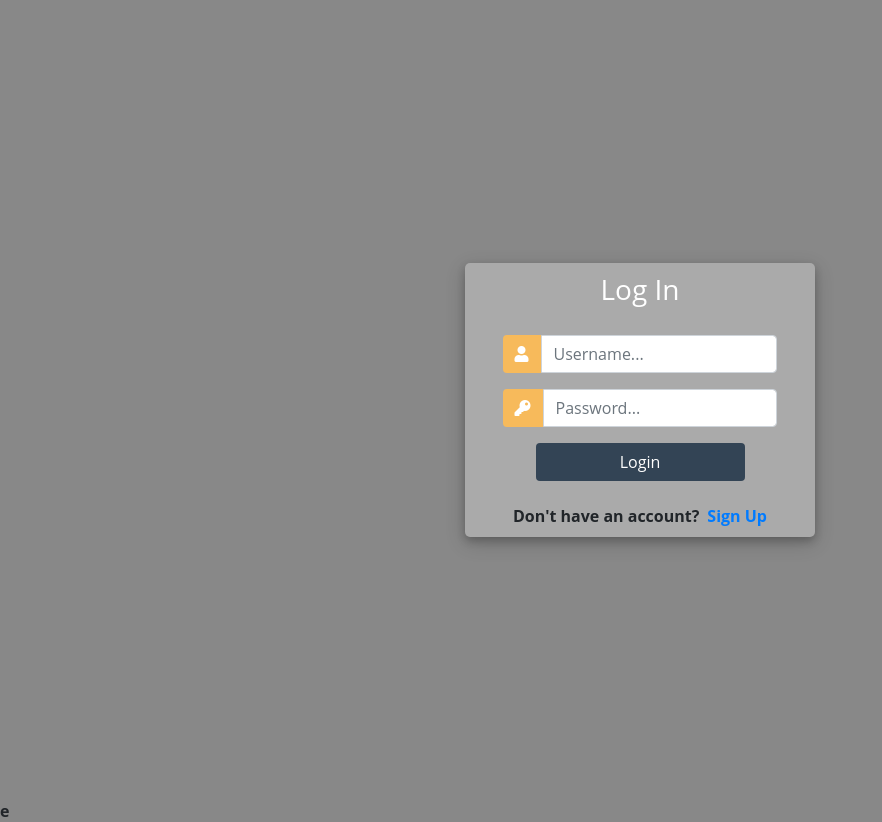
After one commit to Shadman-Ahmed-Chowdhury/Online-Judge, a Django app: page /login/ in a window 1280 px wide. The commit adds this page. Shown: the whole page, without its empty margins (0-882 px from the left). Run offline with Django 3.2, Linux system fonts and the light colour scheme; some libraries are stand-ins or nearby versions.

Commit message:
Login and Signup page added

```diff
--- /dev/null
+++ b/online_judge/accounts/templates/accounts/login.html
@@ -0,0 +1,121 @@
+<!DOCTYPE html>
+<html>
+
+<head>
+	<title>Log In - Online Judge</title>
+	<link rel="stylesheet" href="https://stackpath.bootstrapcdn.com/bootstrap/4.1.3/css/bootstrap.min.css" integrity="sha384-MCw98/SFnGE8fJT3GXwEOngsV7Zt27NXFoaoApmYm81iuXoPkFOJwJ8ERdknLPMO" crossorigin="anonymous">
+	<script src="https://ajax.googleapis.com/ajax/libs/jquery/3.3.1/jquery.min.js"></script>
+	<link rel="stylesheet" href="https://use.fontawesome.com/releases/v5.6.1/css/all.css" integrity="sha384-gfdkjb5BdAXd+lj+gudLWI+BXq4IuLW5IT+brZEZsLFm++aCMlF1V92rMkPaX4PP" crossorigin="anonymous">
+
+
+	<style>
+		body,
+		html {
+			margin: 0;
+			padding: 0;
+			height: 100%;
+			background: #888 !important;
+			font: bold 16px 'Open Sans', arial, sans-serif;
+		}
+		.user_card {
+			width: 350px;
+			margin-top: auto;
+			margin-bottom: auto;
+			background: #aaa;
+			position: relative;
+			display: flex;
+			justify-content: center;
+			flex-direction: column;
+			padding: 10px;
+			box-shadow: 0 4px 8px 0 rgba(0, 0, 0, 0.2), 0 6px 20px 0 rgba(0, 0, 0, 0.19);
+			-webkit-box-shadow: 0 4px 8px 0 rgba(0, 0, 0, 0.2), 0 6px 20px 0 rgba(0, 0, 0, 0.19);
+			-moz-box-shadow: 0 4px 8px 0 rgba(0, 0, 0, 0.2), 0 6px 20px 0 rgba(0, 0, 0, 0.19);
+			border-radius: 5px;
+
+		}
+
+		.form_container {
+			margin-top: 20px;
+		}
+
+		#form-title{
+			color: #fff;
+
+		}
+
+		.login_btn {
+			width: 100%;
+			background: #345 !important;
+			color: white !important;
+		}
+		.login_btn:focus {
+			box-shadow: none !important;
+			outline: 0px !important;
+		}
+		.login_container {
+			padding: 0 2rem;
+		}
+		.input-group-text {
+			background: #f7ba5b !important;
+			color: white !important;
+			border: 0 !important;
+			border-radius: 0.25rem 0 0 0.25rem !important;
+		}
+		.input_user,
+		.input_pass:focus {
+			box-shadow: none !important;
+			outline: 0px !important;
+		}
+
+		#messages{
+			background-color: grey;
+			color: #fff;
+			padding: 10px;
+			margin-top: 10px;
+		}
+	</style>
+
+</head>
+<body>
+	<div class="container h-100">
+		<div class="d-flex justify-content-center h-100">
+			<div class="user_card">
+				<div class="d-flex justify-content-center">
+
+
+					<h3 id="form-title">Log In</h3>
+				</div>
+				<div class="d-flex justify-content-center form_container">
+					<form method="POST" action="">
+						<div class="input-group mb-3">
+							<div class="input-group-append">
+								<span class="input-group-text"><i class="fas fa-user"></i></span>
+							</div>
+							<input type="text" name="username" placeholder="Username..." class="form-control">
+						</div>
+						<div class="input-group mb-2">
+							<div class="input-group-append">
+								<span class="input-group-text"><i class="fas fa-key"></i></span>
+							</div>
+								<input type="password" name="password" placeholder="Password..." class="form-control" >
+						</div>
+
+							<div class="d-flex justify-content-center mt-3 login_container">
+				 				<input class="btn login_btn" type="submit" value="Login">
+				   			</div>
+					</form>
+
+				</div>
+
+				<div class="mt-4">
+					<div class="d-flex justify-content-center links">
+						Don't have an account? <a href="{% url 'accounts:register' %}" class="ml-2">Sign Up</a>
+					</div>
+
+				</div>
+			</div>
+		</div>
+	</div>
+</body>
+
+</html>e
--- a/online_judge/accounts/templates/accounts/navbar.html
+++ b/online_judge/accounts/templates/accounts/navbar.html
@@ -78,10 +78,10 @@
 		    </ul>
 		    <ul class="nav navbar-nav navbar-right">
 		      <li class="nav-item">
-		      	<a href="#" class="nav-link"><span class="fas fa-user-plus"></span> Sign Up</a>
+		      	<a href="{% url "accounts:register" %}" class="nav-link"><span class="fas fa-user-plus"></span> Sign Up</a>
 		      </li>
 		      <li class="nav-item">
-		      	<a href="#" class="nav-link"><span class="fas fa-sign-in-alt"></span> Login</a>
+		      	<a href="{% url "accounts:login" %}" class="nav-link"><span class="fas fa-sign-in-alt"></span> Login</a>
 		      </li>
 		    </ul>
 		</div>
--- a/online_judge/accounts/urls.py
+++ b/online_judge/accounts/urls.py
@@ -4,5 +4,7 @@ from . import views
 app_name = 'accounts'
 
 urlpatterns = [
+	path('register/', views.registerPage, name="register"),
+	path('login/', views.loginPage, name="login"),
 	path("", views.index, name='index'),
 ]
--- a/online_judge/accounts/views.py
+++ b/online_judge/accounts/views.py
@@ -1,6 +1,24 @@
-from django.shortcuts import render
+from django.shortcuts import render, redirect
+from .forms import CreateUserForm
 
 # Create your views here.
 
+def registerPage(request):
+	form = CreateUserForm()
+
+	if request.method == 'POST':
+		form = CreateUserForm(request.POST)
+		if form.is_valid():
+			form.save()
+			return redirect('accounts:login')
+
+
+	context = {'form':form}
+	return render(request, 'accounts/register.html', context)
+
+def loginPage(request):
+	context = {}
+	return render(request, 'accounts/login.html')
+
 def index(request):
 	return render(request, 'accounts/index.html')
```
Also changed, not shown: online_judge/accounts/forms.py (added, +8 -0 lines), online_judge/accounts/templates/accounts/register.html (added, +138 -0 lines), online_judge/db.sqlite3.
